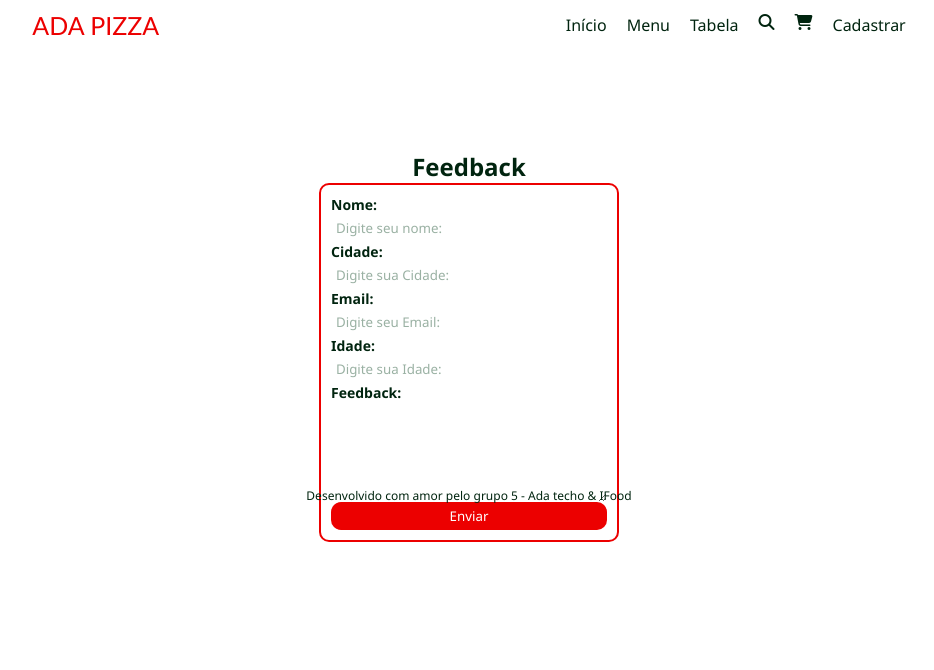
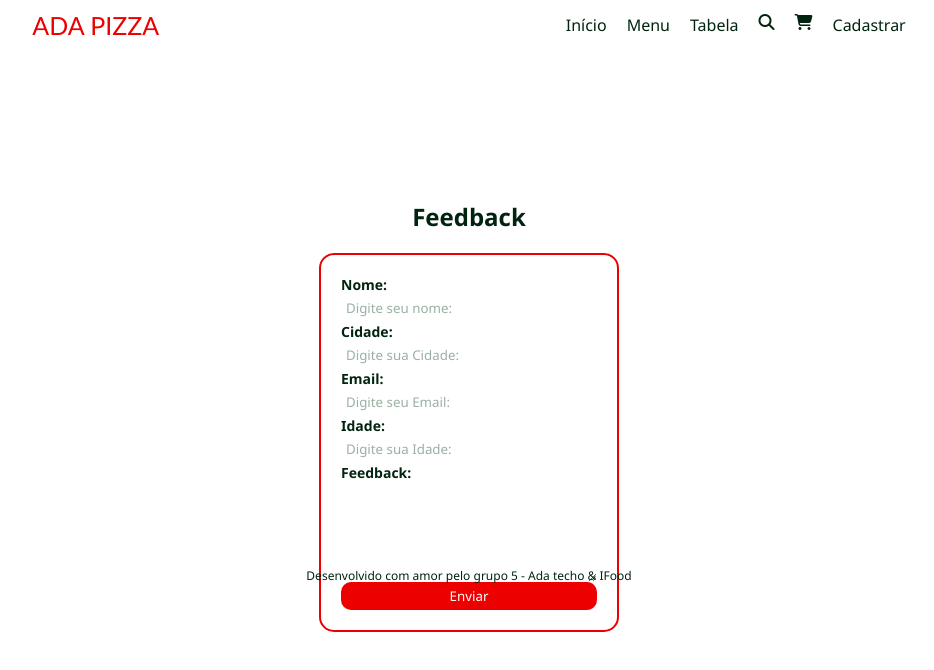
Before and after one commit to karinanuunes/ada-pizza, a plain HTML site: page formulario.html in a window 1280 px wide. Shown: the whole page, without its empty margins (171-1105 px from the left). Drawn offline with Linux system fonts and the light colour scheme.

Commit message:
sizes details

```diff
--- a/formulario.css
+++ b/formulario.css
@@ -43,8 +43,12 @@ a {
 
 main {
     flex-direction: column;
-    padding-top: 150px;
+    padding-top: 200px;
     height: 380px;
+}
+
+main div {
+    padding-bottom: 20px;
 }
 
 form {
@@ -52,9 +56,9 @@ form {
     flex-direction: column;
     width: 300px;
 
-    padding: 10px;
+    padding: 20px;
     border: 2px solid #EC0000;
-    border-radius: 10px;
+    border-radius: 15px;
 
     font-weight: bold;
     font-size: 14px;
@@ -89,7 +93,7 @@ textarea:focus {
 }
 
 footer {
-    margin-top: 100px;
+    margin-top: 180px;
     font-size: 12px;
     width:100%;
     height: 30px;
--- a/style.css
+++ b/style.css
@@ -18,7 +18,7 @@ footer {
 #inicio {
     background-color: #ffffff;
     width: 100%;
-    height: 50px;
+    height: 60px;
     position: fixed;
 }
 
@@ -87,7 +87,7 @@ hero a {
 section {
     display: flex;
     justify-content: center;
-    gap: 30px;
+    gap: 40px;
     margin-top: 20px;
 }
 
@@ -131,7 +131,7 @@ table {
     margin-top: 60px;
     margin-bottom: 30px;
     text-align: center;
-    width: 70%;
+    width: 40%;
 }
 
 td,
```
